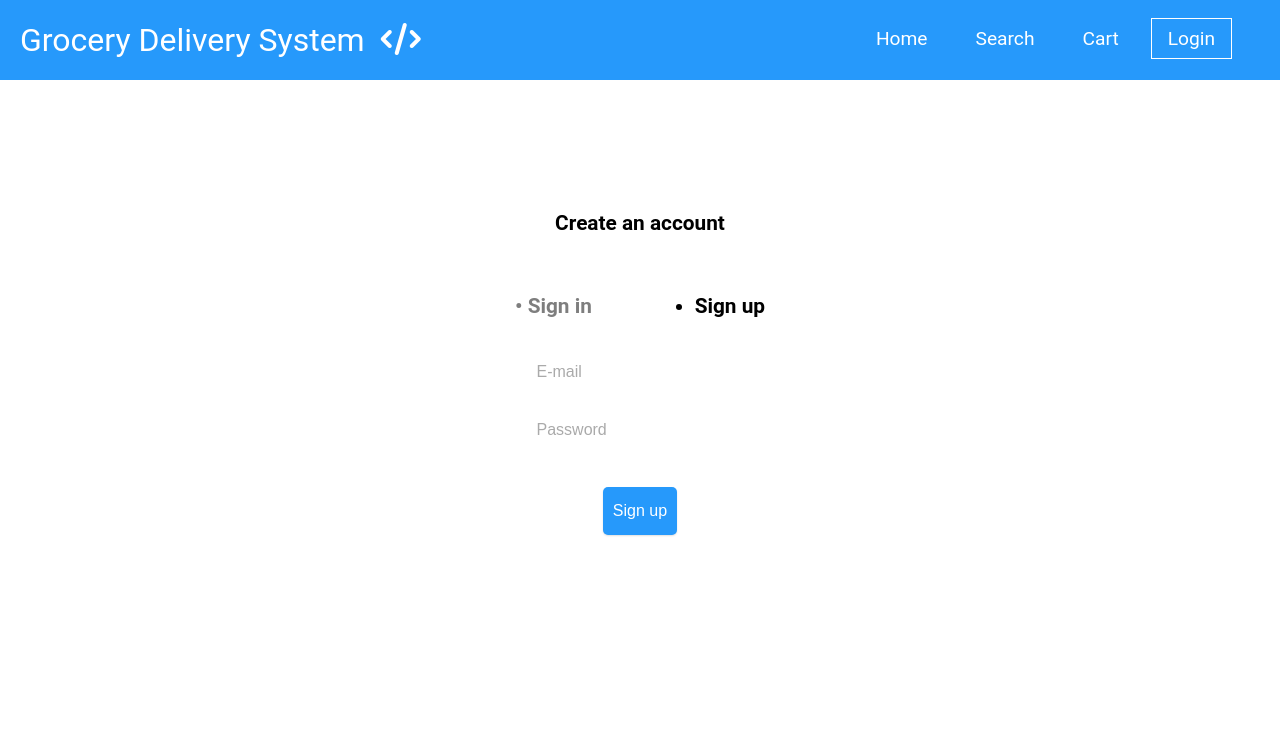
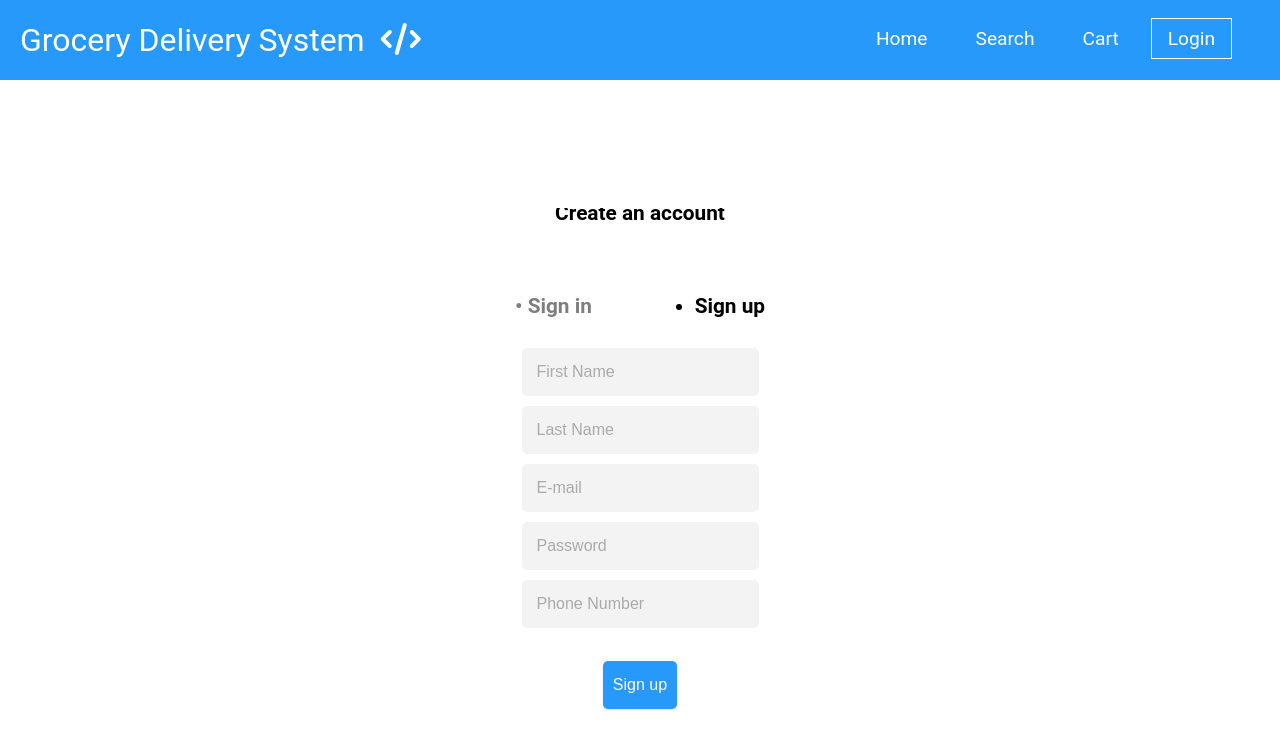
Before and after one commit to annaarroyo/OnlineGrocerySystem, a React (Create React App) app in the folder client/: page /login in a window 1280 px wide. Both pictures are taken after a click on the item "Sign up". Shown: the top 748 px of the page. Built offline with nearby package versions, Linux system fonts and the light colour scheme; no server answers.

Commit message:
set up the sign up input fields

```diff
--- a/client/src/App.js
+++ b/client/src/App.js
@@ -1,5 +1,4 @@
 import './App.css';
-import logo from './logo.svg';
 import React, { Component } from 'react';
 import NavBar from "./components/NavBar";
 import { BrowserRouter as Router, Switch, Route } from "react-router-dom";
--- a/client/src/components/Pages/Login.css
+++ b/client/src/components/Pages/Login.css
@@ -1,7 +1,7 @@
 
 body {
 	font-family: Nunito, Roboto, Arial, sans-serif;
-	background: #fffff;
+	background: #ffff;
 }
 .container {
 	text-align: center;
@@ -36,7 +36,7 @@ body {
 }
 
 .header-headings.sign-up {
-	transform: translateY(-30px);
+	transform: translateY(-40px);
 }
 
 .container > ul {
@@ -92,7 +92,7 @@ body {
 .account-form-fields {
 	display: flex;
 	flex-direction: column;
-	overflow: hidden;
+	overflow: auto;
 	transition: all 0.4s cubic-bezier(0.785, 0.135, 0.15, 0.86);
 }
 
@@ -101,7 +101,7 @@ body {
 }
 
 .account-form-fields.sign-up {
-	max-height: 250px;
+	max-height: 350px;
 }
 
 .account-form-fields > input {
@@ -112,6 +112,7 @@ body {
 	font-family: Nunito, sans-serif;
 	color: #000;
 	border-radius: 5px;
+	background-color: #f3f3f3;
 }
 
 .account-form-fields > input::placeholder {
--- a/client/src/components/Pages/Login.js
+++ b/client/src/components/Pages/Login.js
@@ -9,7 +9,24 @@ function Form ({ option }) {
 				<input id='password' name='password' type='password' placeholder='Password' required/>
 			</div>
 			<button className='btn-submit-form' type='submit'>
-				{ option === 1 ? 'Sign in' :  'Sign up' }
+				Sign in
+			</button>
+		</form>
+	)
+}
+
+function Create ({ option }) {
+	return (
+		<form className='account-form' onSubmit={(evt) => evt.preventDefault()}>
+			<div className={'account-form-fields ' + (option === 1 ? 'sign-in' :  'sign-up') }>
+				<input id='firstName' name='firstName' type='firstName' placeholder='First Name' required/>
+				<input id='lastName' name='lastName' type='lastName' placeholder='Last Name' required/>
+				<input id='email' name='email' type='email' placeholder='E-mail' required />
+				<input id='password' name='password' type='password' placeholder='Password' required/>
+				<input id='phoneNumber' name='phoneNumber' type='phoneNumber' placeholder='Phone Number' required/>
+			</div>
+			<button className='btn-submit-form' type='submit'>
+				Sign up
 			</button>
 		</form>
 	)
@@ -30,7 +47,7 @@ export default function LogIn () {
 				<li className={option === 1 ? 'active' : ''} onClick={() => setOption(1)}>• Sign in</li>
 				<li className={option === 2 ? 'active' : ''} onClick={() => setOption(2)}>Sign up</li>
 			</ul>
-			<Form option={option} />
+			{option === 1 ? Form(option): Create(option)}
 		</div>
 	)
 }
```
